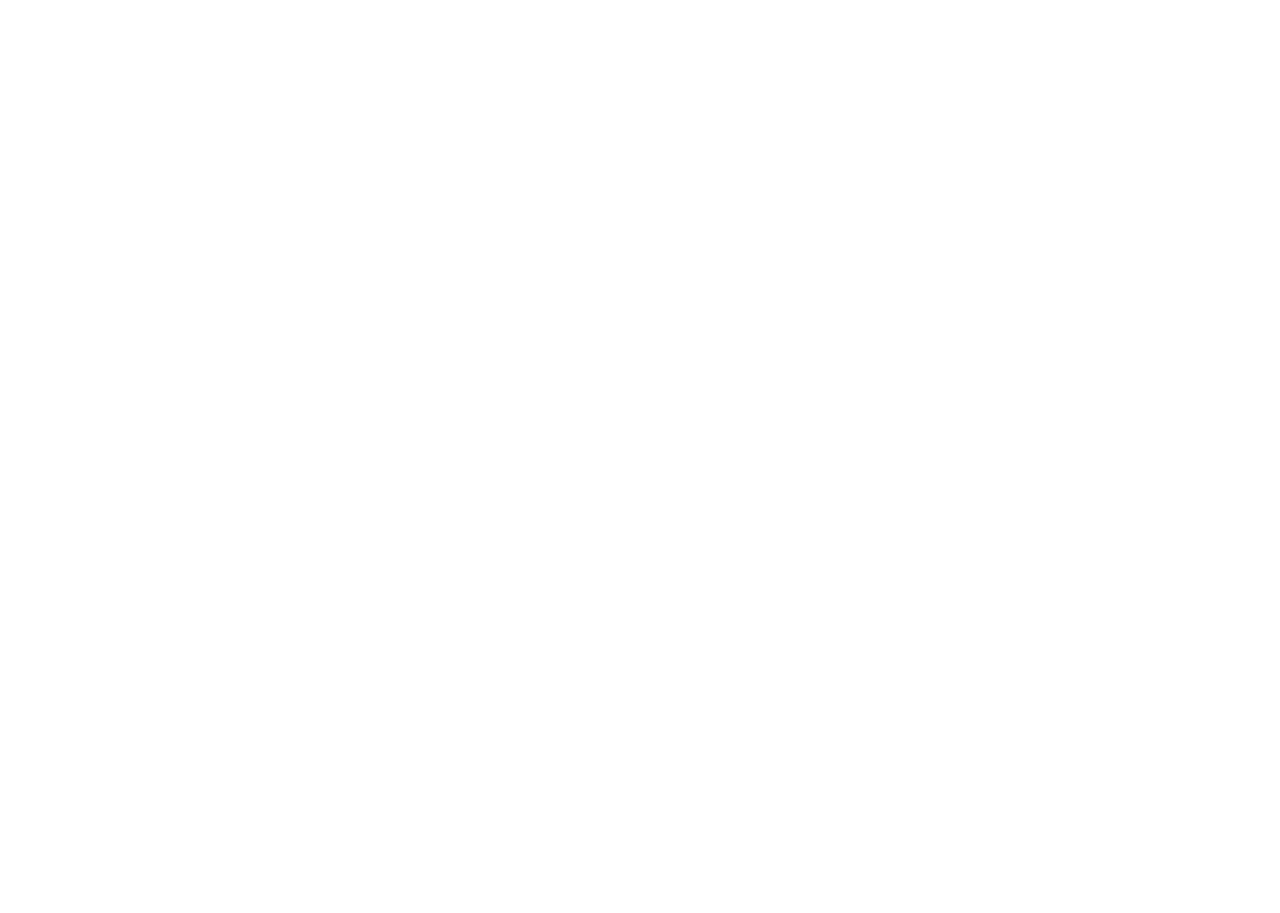
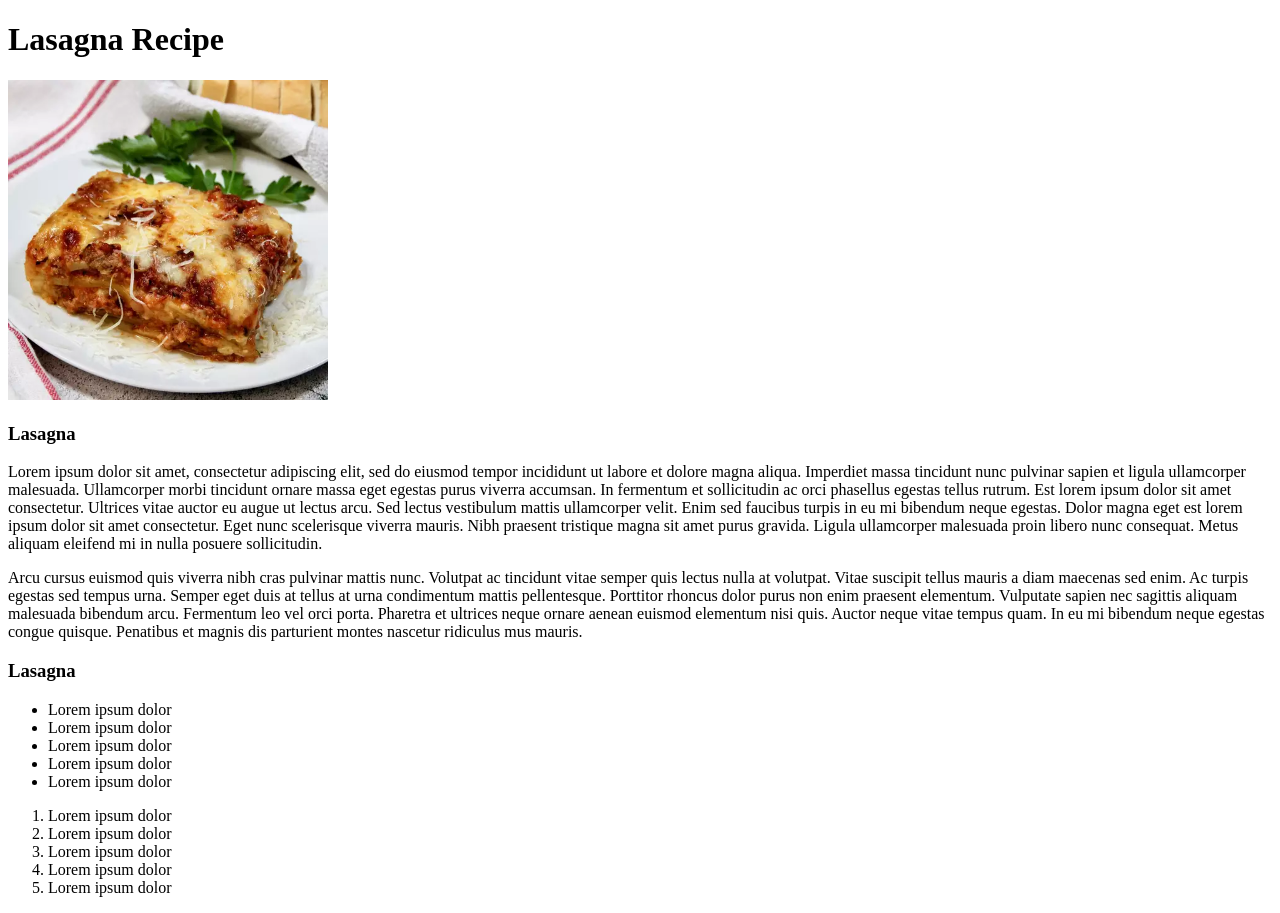
Before and after one commit to DemiDaniels/odin-recipes, a plain HTML site: page pages/lasagna.html in a window 1280 px wide. Before the commit the page ends 800 px from the top, so only its background shows below. Drawn offline with Linux system fonts and the light colour scheme.

Commit message:
Added more content to lasagna pages Added an image of lasagna under that I added a subline for the description that follows and another subline for the two ingredients lists

```diff
--- a/pages/lasagna.html
+++ b/pages/lasagna.html
@@ -0,0 +1,40 @@
+<!DOCTYPE html>
+<html lang="en">
+<head>
+    <meta charset="UTF-8">
+    <meta name="viewport" content="width=device-width, initial-scale=1.0">
+    <title>Lasagna</title>
+</head>
+<body>
+    <h1>
+        Lasagna Recipe
+    </h1>
+    <img src="../imgs/lasagna.webp" alt="lasagna" height="320" width="auto">
+    <H3>
+        Lasagna
+    </H3>
+    <p>
+        Lorem ipsum dolor sit amet, consectetur adipiscing elit, sed do eiusmod tempor incididunt ut labore et dolore magna aliqua. Imperdiet massa tincidunt nunc pulvinar sapien et ligula ullamcorper malesuada. Ullamcorper morbi tincidunt ornare massa eget egestas purus viverra accumsan. In fermentum et sollicitudin ac orci phasellus egestas tellus rutrum. Est lorem ipsum dolor sit amet consectetur. Ultrices vitae auctor eu augue ut lectus arcu. Sed lectus vestibulum mattis ullamcorper velit. Enim sed faucibus turpis in eu mi bibendum neque egestas. Dolor magna eget est lorem ipsum dolor sit amet consectetur. Eget nunc scelerisque viverra mauris. Nibh praesent tristique magna sit amet purus gravida. Ligula ullamcorper malesuada proin libero nunc consequat. Metus aliquam eleifend mi in nulla posuere sollicitudin.
+    </p>
+    <p>
+        Arcu cursus euismod quis viverra nibh cras pulvinar mattis nunc. Volutpat ac tincidunt vitae semper quis lectus nulla at volutpat. Vitae suscipit tellus mauris a diam maecenas sed enim. Ac turpis egestas sed tempus urna. Semper eget duis at tellus at urna condimentum mattis pellentesque. Porttitor rhoncus dolor purus non enim praesent elementum. Vulputate sapien nec sagittis aliquam malesuada bibendum arcu. Fermentum leo vel orci porta. Pharetra et ultrices neque ornare aenean euismod elementum nisi quis. Auctor neque vitae tempus quam. In eu mi bibendum neque egestas congue quisque. Penatibus et magnis dis parturient montes nascetur ridiculus mus mauris.
+    </p>
+    <H3>
+        Lasagna
+    </H3>
+    <ul>
+        <li>Lorem ipsum dolor</li>
+        <li>Lorem ipsum dolor</li>
+        <li>Lorem ipsum dolor</li>
+        <li>Lorem ipsum dolor</li>
+        <li>Lorem ipsum dolor</li>
+    </ul>
+    <ol>
+        <li>Lorem ipsum dolor</li>
+        <li>Lorem ipsum dolor</li>
+        <li>Lorem ipsum dolor</li>
+        <li>Lorem ipsum dolor</li>
+        <li>Lorem ipsum dolor</li>
+    </ol>
+</body>
+</html>
```
Also changed, not shown: index.html (+1 -0 lines), imgs/lasagna.webp (added).
